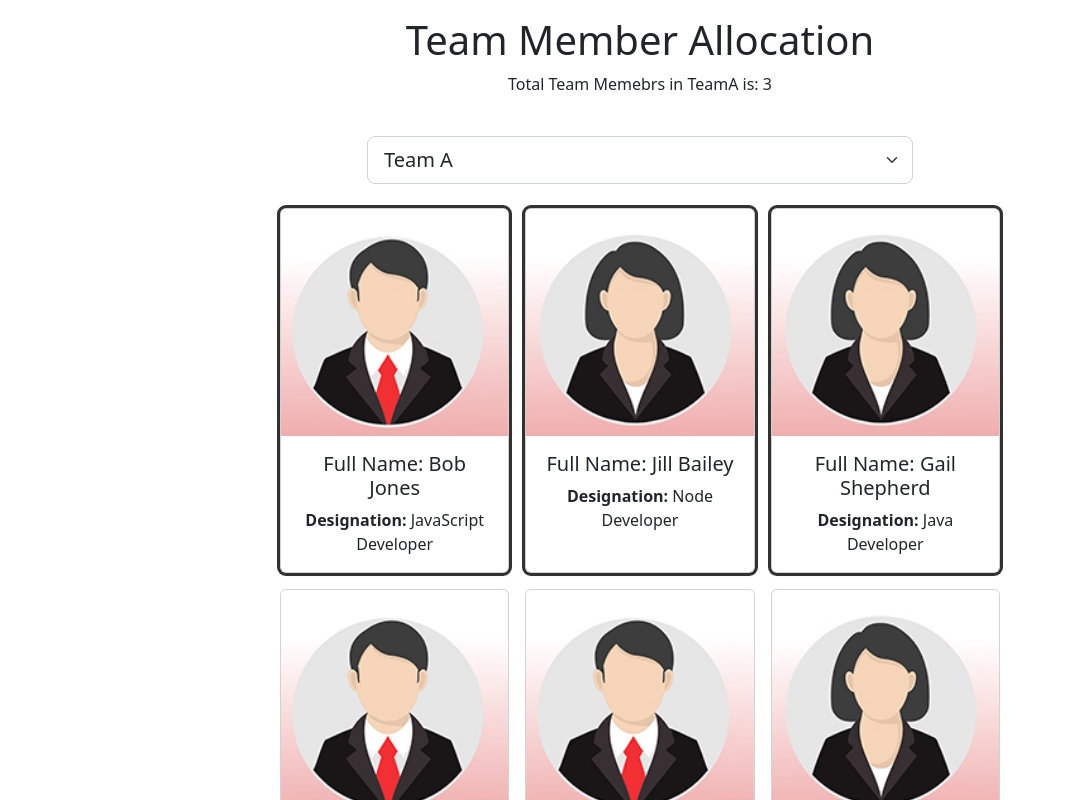
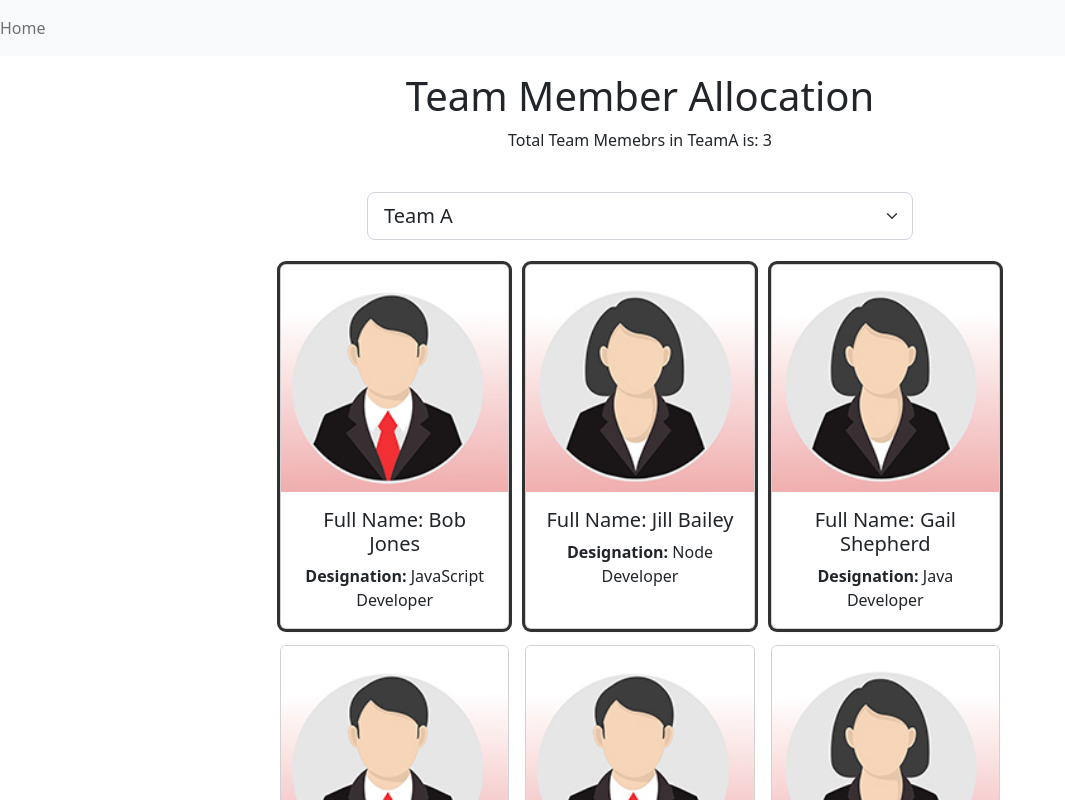
Before and after one commit to KirannVaka/team-member-allocation, a React (Create React App) app: page / in a window 1280 px wide. Shown: the top 800 px of the page, without its empty margins (0-1065 px from the left). Built offline with nearby package versions, Linux system fonts and the light colour scheme.

Commit message:
implemented Navbar with react-router-dom

```diff
--- a/package.json
+++ b/package.json
@@ -9,6 +9,7 @@
     "bootstrap": "^5.2.2",
     "react": "^18.2.0",
     "react-dom": "^18.2.0",
+    "react-router-dom": "^6.4.2",
     "react-scripts": "5.0.1",
     "web-vitals": "^2.1.4"
   },
--- a/src/App.js
+++ b/src/App.js
@@ -3,6 +3,9 @@
 import Employees from "./Employees";
 import Footer from "./Footer";
 import Header from "./Header";
+import { BrowserRouter as Router, Route, Routes } from "react-router-dom";
+import GroupedTeamMembers from "./GroupedTeamMembers";
+import Nav from "./Nav";
 
 function App() {
   const [selectedTeam, setTeam] = useState(
@@ -122,7 +125,8 @@
   }, [selectedTeam]);
 
   return (
-    <div>
+    <Router>
+      <Nav />
       <Header
         selectedTeam={selectedTeam}
         teamMemberCount={
@@ -130,14 +134,22 @@
             .length
         }
       />
+      <Routes>
+        <Route
+          path="/"
+          element={
             <Employees
               employees={employees}
               selectedTeam={selectedTeam}
               handleEmployeeCardSelection={handleEmployeeCardSelection}
               handleTeamSelectionChange={handleTeamSelectionChange}
             />
+          }
+        />
+        <Route path="/GroupedTeamMembers" element={<GroupedTeamMembers />} />
+      </Routes>
       <Footer />
-    </div>
+    </Router>
   );
 }
 
--- /dev/null
+++ b/src/Nav.jsx
@@ -0,0 +1,17 @@
+import { Link } from "react-router-dom";
+
+function Nav() {
+  return (
+    <nav className="navbar navbar-expanded-lg navbar-light bg-light">
+      <ul className="navbar-nav me-auto mb-2 mb-lg-0">
+        <li className="nav-item">
+          <Link className="nav-link" to="/">
+            Home
+          </Link>
+        </li>
+      </ul>
+    </nav>
+  );
+}
+
+export default Nav;
```
Also changed, not shown: 1 other file (tests, documents, lock files or other folders). Lines whose indentation alone changed are shown as unchanged.
